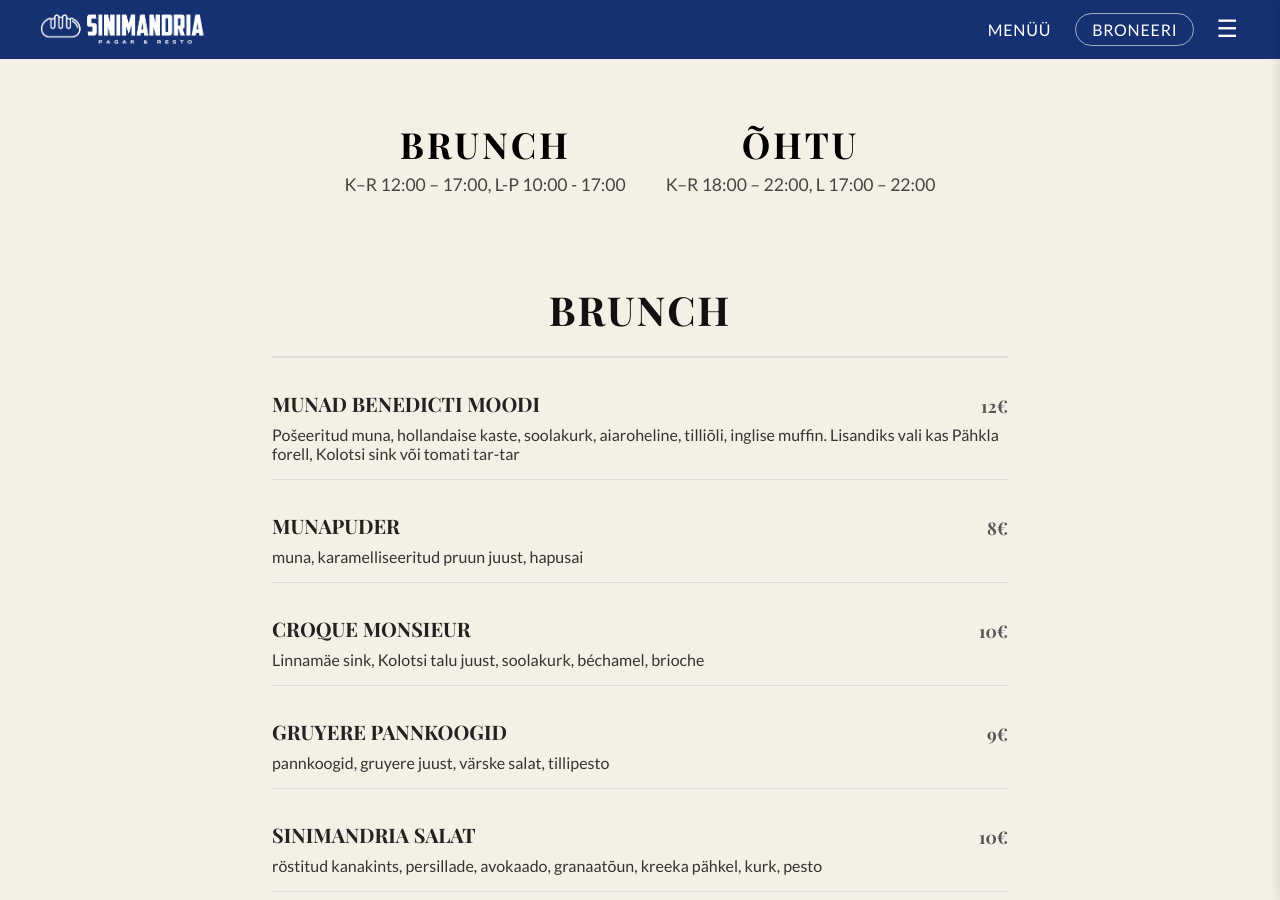
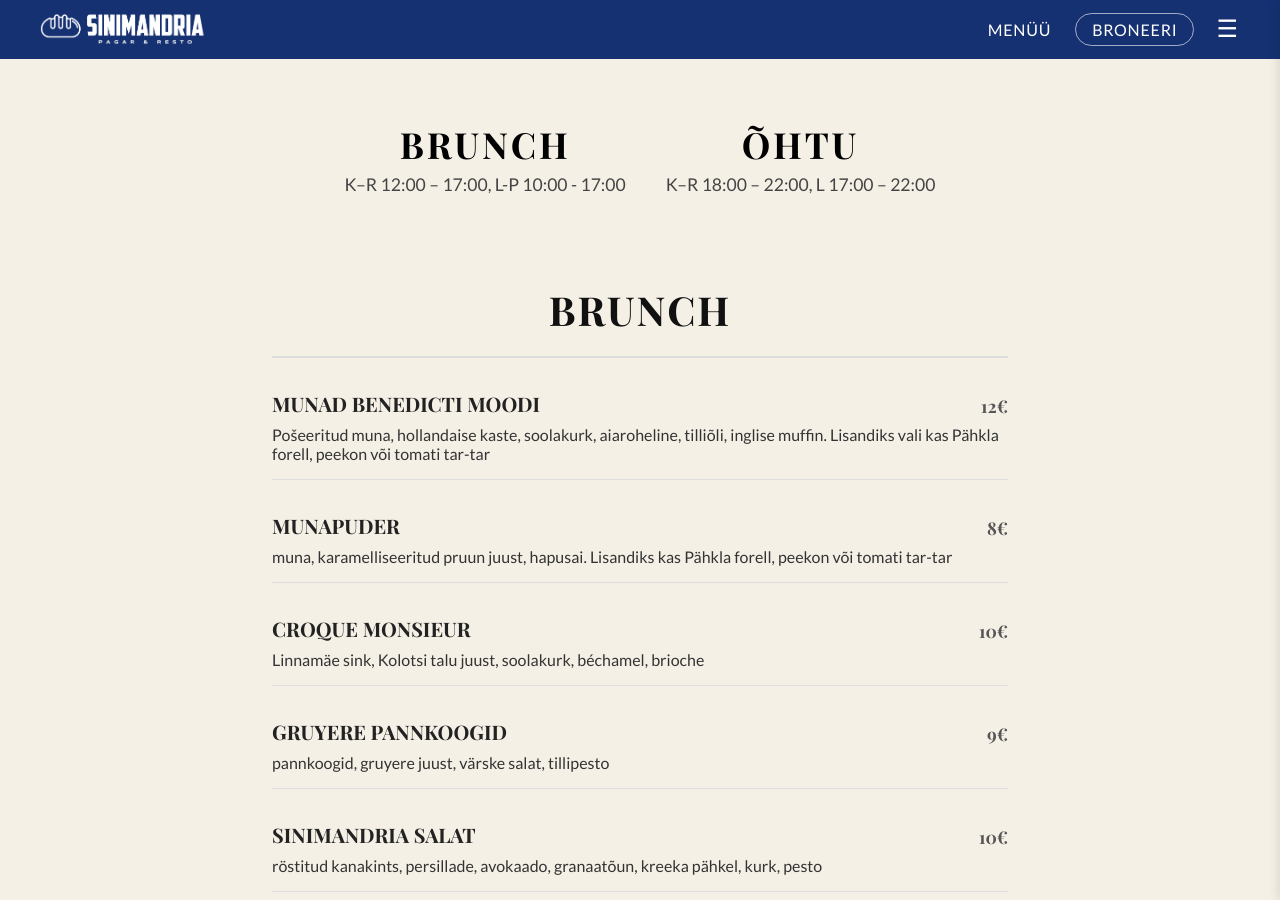
Before and after one commit to m-tu/sinimandria, a Jekyll site: the page built from pages/menu.markdown, in a window 1280 px wide and 900 px high. Built offline with Jekyll 4.4.1, drawn with Linux system fonts in a browser that asks for light colours.

Commit message:
Update menu.markdown

```diff
--- a/pages/menu.markdown
+++ b/pages/menu.markdown
@@ -77,11 +77,11 @@
 <section class="menu-section">
   <div class="menu-item">
     <h3>MUNAD BENEDICTI MOODI <span class="price">12€</span></h3>
-    <p>Pošeeritud muna, hollandaise kaste, soolakurk, aiaroheline, tilliõli, inglise muffin. Lisandiks vali kas Pähkla forell, Kolotsi sink või tomati tar-tar</p>
+    <p>Pošeeritud muna, hollandaise kaste, soolakurk, aiaroheline, tilliõli, inglise muffin. Lisandiks vali kas Pähkla forell, peekon või tomati tar-tar</p>
   </div>
   <div class="menu-item">
     <h3>MUNAPUDER <span class="price">8€</span></h3>
-    <p>muna, karamelliseeritud pruun juust, hapusai</p>
+    <p>muna, karamelliseeritud pruun juust, hapusai. Lisandiks kas Pähkla forell, peekon või tomati tar-tar</p>
   </div>
   <div class="menu-item">
     <h3>CROQUE MONSIEUR <span class="price">10€</span></h3>
```
